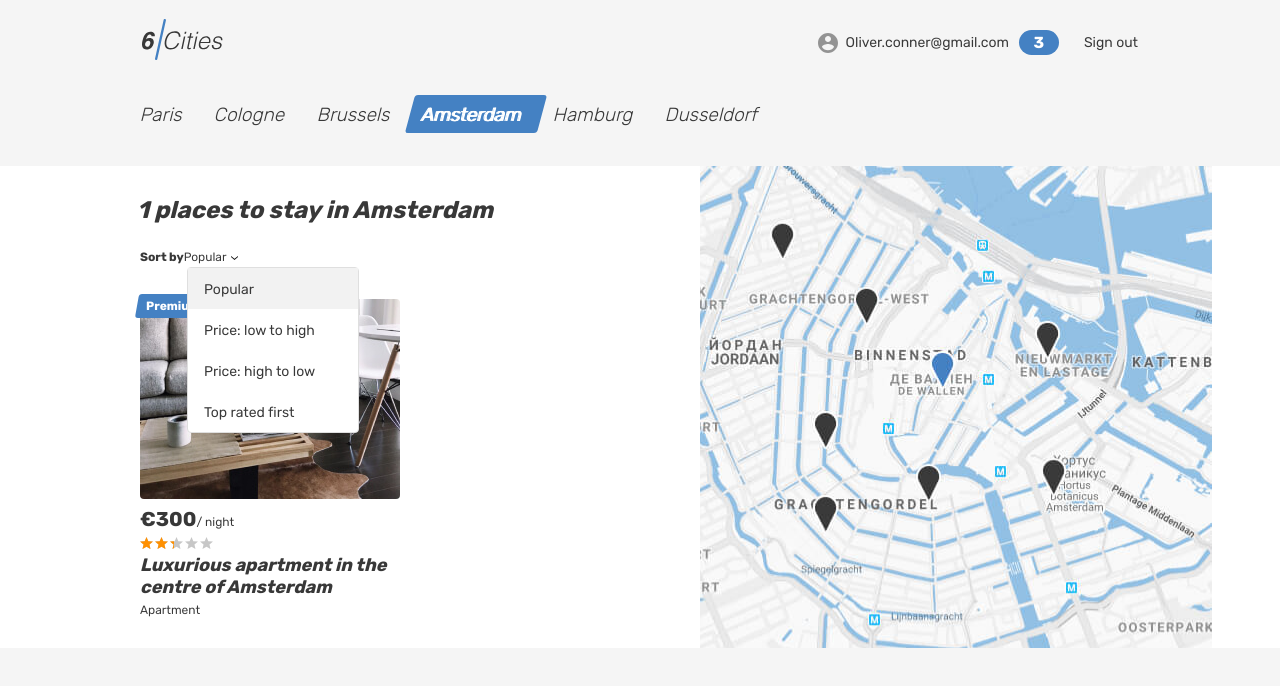
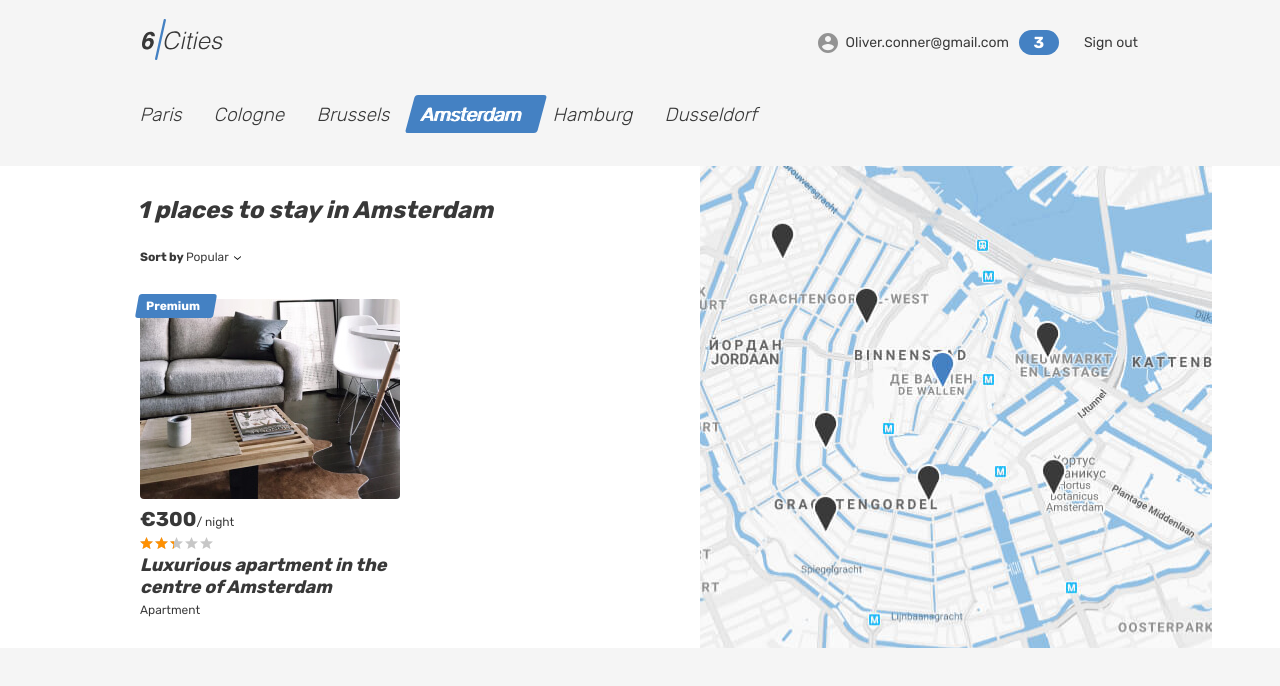
Before and after one commit to natalieeatscats/2499633-six-cities-15, a React (Vite) app: page /Amsterdam in a window 1280 px wide. Shown: the top 686 px of the page. Built offline with nearby package versions, Linux system fonts and the light colour scheme.

Commit message:
Refactor offer sorting select

```diff
--- a/src/pages/Main/MainContent.tsx
+++ b/src/pages/Main/MainContent.tsx
@@ -2,6 +2,8 @@ import { useParams } from 'react-router-dom';
 import { OffersList } from '../../components/OffersList/OffersList';
 import { OfferData } from '../../mocks/offers';
 import { ReviewData } from '../../mocks/reviews';
+import { useState } from 'react';
+import { SortOptions } from './SortOptions/SortOptions';
 
 type MainContentProps = {
   reviews: ReviewData[];
@@ -13,6 +15,24 @@ export const MainContent = ({ reviews, offers }: MainContentProps) => {
   const params = useParams();
   const selectedCity = params.city;
   const filteredOffers = offers.filter((offer) => offer.city.name === selectedCity);
+  const [sortState, setSortState] = useState({
+    sortIsOpened: false,
+    sortBy: 'Popular',
+  });
+  const sortVisibilityHandler = () => setSortState((prev) => ({
+    ...prev,
+    sortIsOpened: !prev.sortIsOpened,
+  }));
+  const sortByValues: string[] = [
+    'Popular',
+    'Price: low to high',
+    'Price: high to low',
+    'Top rated first',
+  ];
+  const sortByHandler = (sortBy: string) => setSortState((prev) => ({
+    ...prev,
+    sortBy
+  }));
 
   return (
     <div className="cities">
@@ -20,31 +40,15 @@ export const MainContent = ({ reviews, offers }: MainContentProps) => {
         <section className="cities__places places">
           <h2 className="visually-hidden">Places</h2>
           <b className="places__found">{filteredOffers.length} places to stay in {selectedCity}</b>
-          <form className="places__sorting" action="#" method="get">
-            <span className="places__sorting-caption">Sort by</span>
-            <span className="places__sorting-type" tabIndex={0}>
-              Popular
+          <form className="places__sorting" action="#" method="get" >
+            <span className="places__sorting-caption">Sort by{' '}</span>
+            <span className="places__sorting-type" tabIndex={0} onClick={() => sortVisibilityHandler()}>
+              {sortState.sortBy}
               <svg className="places__sorting-arrow" width={7} height={4}>
                 <use xlinkHref="#icon-arrow-select" />
               </svg>
             </span>
-            <ul className="places__options places__options--custom places__options--opened">
-              <li
-                className="places__option places__option--active"
-                tabIndex={0}
-              >
-                Popular
-              </li>
-              <li className="places__option" tabIndex={0}>
-                Price: low to high
-              </li>
-              <li className="places__option" tabIndex={0}>
-                Price: high to low
-              </li>
-              <li className="places__option" tabIndex={0}>
-                Top rated first
-              </li>
-            </ul>
+            <SortOptions sortIsOpened={sortState.sortIsOpened} sortVisibilityHandler={sortVisibilityHandler} sortBy={sortState.sortBy} sortByValues={sortByValues} sortByHandler={sortByHandler}></SortOptions>
           </form>
           <div className="cities__places-list places__list tabs__content">
             <OffersList reviews={reviews} offers={filteredOffers} />
--- /dev/null
+++ b/src/pages/Main/SortOptions/SortOptions.tsx
@@ -0,0 +1,23 @@
+type TProps = {
+  sortIsOpened: boolean;
+  sortVisibilityHandler: () => void;
+  sortByHandler: (sortBy:string) => void;
+  sortByValues: string[];
+  sortBy: string;
+}
+
+export const SortOptions = ({sortIsOpened, sortVisibilityHandler, sortByHandler, sortByValues, sortBy}: TProps) => (
+  <ul className={sortIsOpened ? 'places__options places__options--custom places__options--opened' : 'places__options places__options--custom'} onClick={sortVisibilityHandler}>
+    {sortByValues.map((item) => (
+      <li
+        className={sortBy === item ? 'places__option places__option--active' : 'places__option'}
+        tabIndex={0}
+        key={item}
+        onClick={()=>(sortByHandler(item))}
+      >
+        {item}
+      </li>
+
+    ))}
+  </ul>
+);
--- a/src/pages/Offer/Offer.tsx
+++ b/src/pages/Offer/Offer.tsx
@@ -2,7 +2,6 @@ import { Navigate, useParams } from 'react-router-dom';
 import { Layout } from '../../components/Layout/Layout';
 import { OfferData } from '../../mocks/offers';
 import { handleStars } from '../../const';
-import { v4 as uuidv4 } from 'uuid';
 import { ReviewData } from '../../mocks/reviews';
 import { ReviewForm } from '../../components/ReviewForm/ReviewForm';
 
@@ -40,15 +39,18 @@ export const Offer = ({ offers, reviews }: OfferProps) => {
           <div className="offer__gallery-container container">
             <div className="offer__gallery">
 
-              {targetOffer.images.map((image) => (
-                <div className="offer__image-wrapper" key={uuidv4()}>
-                  <img
-                    className="offer__image"
-                    src={image}
-                    alt="Photo studio"
+              {targetOffer.images.map((image, index) => {
+                const key = index;
+                return(
+                  <div className="offer__image-wrapper" key={key}>
+                    <img
+                      className="offer__image"
+                      src={image}
+                      alt="Photo studio"
 
-                  />
-                </div>))}
+                    />
+                  </div>);
+              })}
 
             </div>
           </div>
@@ -93,7 +95,7 @@ export const Offer = ({ offers, reviews }: OfferProps) => {
                 <h2 className="offer__inside-title">What&apos;s inside</h2>
                 <ul className="offer__inside-list">
                   {targetOffer.goods.map((good) => (
-                    <li className="offer__inside-item" key={uuidv4()}>
+                    <li className="offer__inside-item" key={good}>
                       {good}
                     </li>
                   ))}
@@ -127,7 +129,7 @@ export const Offer = ({ offers, reviews }: OfferProps) => {
                     const date = new Date(review.date).toDateString();
 
                     return (
-                      <li className="reviews__item" key={uuidv4()}>
+                      <li className="reviews__item" key={`${review.user.name}(${date})`}>
                         <div className="reviews__user user">
                           <div className="reviews__avatar-wrapper user__avatar-wrapper">
                             <img
```
